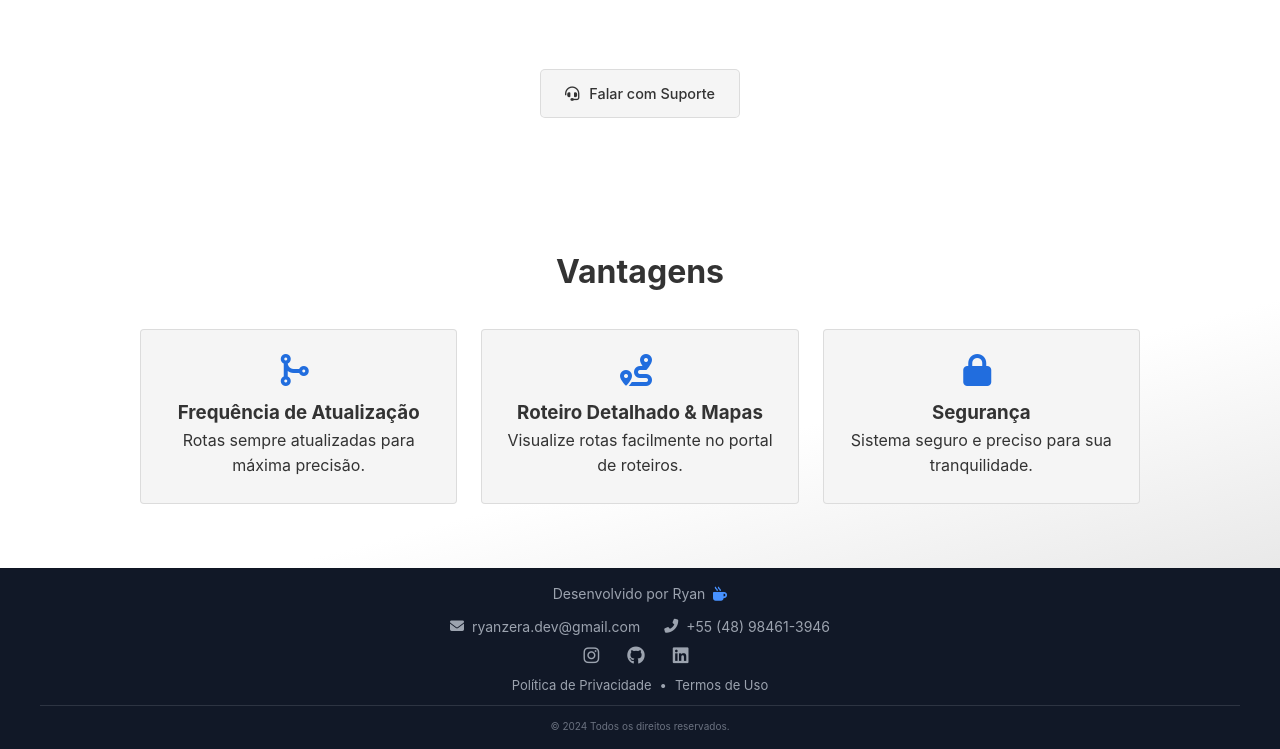
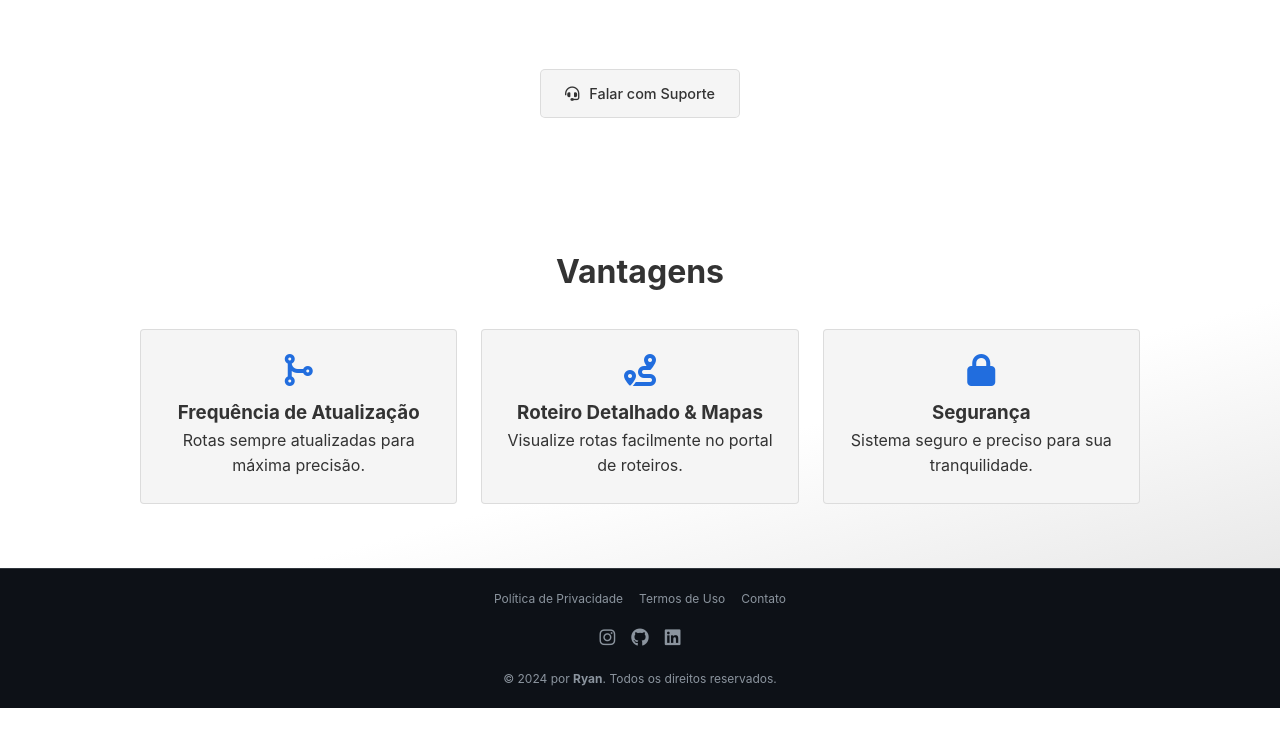
Before and after one commit to euoryan/portaldopassageiro, a plain HTML site: page index.html in a window 1280 px wide. Shown: the part 1644-2393 px from the top of the page. After the commit the page ends 2352 px from the top, so only its background shows below. Drawn offline with Linux system fonts and the light colour scheme.

Commit message:
att footer #1

```diff
--- a/index.html
+++ b/index.html
@@ -263,169 +263,95 @@
         </div>
     </section>
 
-    <footer class="f">
-      <div class="notification">Copiado!</div>
+    <footer class="footer">
+      <style>
+        .footer {
+          margin-top: auto;
+          padding: 20px 0;
+          font-size: 12px;
+          color: #8b949e;
+          border-top: 1px solid #30363d;
+          background-color: #0d1117;
+          text-align: center;
+        }
 
-      <div class="w">
-        <p class="t">Desenvolvido por Ryan <i class="fa-solid fa-mug-hot"></i></p>
+        .footer-container {
+          max-width: 1200px;
+          margin: auto;
+          padding: 0 16px;
+          display: flex;
+          flex-direction: column;
+          gap: 16px;
+        }
 
-        <div class="c">
-          <button class="copy-btn" data-value="ryanzera.dev@gmail.com">
-            <i class="fas fa-envelope"></i>ryanzera.dev@gmail.com
-          </button>
-          <button class="copy-btn" data-value="+5548984613946">
-            <i class="fas fa-phone-alt"></i>+55 (48) 98461-3946
-          </button>
+        .footer-links,
+        .footer-icons {
+          display: flex;
+          justify-content: center;
+          gap: 16px;
+        }
+
+        .footer-links a,
+        .footer-icons a {
+          color: #8b949e;
+          text-decoration: none;
+          transition: color 0.3s;
+        }
+
+        .footer-links a:hover,
+        .footer-icons a:hover {
+          color: #ffffff;
+        }
+
+        .footer-icons a {
+          font-size: 18px;
+        }
+
+        .footer-rights {
+          font-size: 12px;
+          color: #8b949e;
+        }
+
+        .footer-rights a {
+          color: #8b949e;
+          font-weight: bold;
+          text-decoration: none;
+          transition: color 0.3s;
+        }
+
+        .footer-rights a:hover {
+          color: #ffffff;
+        }
+      </style>
+
+      <div class="footer-container">
+        <!-- Links -->
+        <div class="footer-links">
+          <a href="https://euoryan.com/politicadeprivacidade.html" target="_blank">Política de Privacidade</a>
+          <a href="https://euoryan.com/termosdeuso.html" target="_blank">Termos de Uso</a>
+          <a href="https://euoryan.com/contato.html" target="_blank">Contato</a>
         </div>
 
-        <div class="s">
-          <a href="https://www.instagram.com/euoryan/" aria-label="Instagram">
+        <!-- Ícones -->
+        <div class="footer-icons">
+          <a href="https://www.instagram.com/euoryan" target="_blank" aria-label="Instagram">
             <i class="fab fa-instagram"></i>
           </a>
-          <a href="https://github.com/euoryan" aria-label="GitHub">
+          <a href="https://github.com/euoryan" target="_blank" aria-label="GitHub">
             <i class="fab fa-github"></i>
           </a>
-          <a href="https://www.linkedin.com/in/euoryan/" aria-label="LinkedIn">
+          <a href="https://www.linkedin.com/in/euoryan" target="_blank" aria-label="LinkedIn">
             <i class="fab fa-linkedin"></i>
           </a>
         </div>
 
-        <div class="l">
-          <a href="assets/pages/politicadeprivacidade.html" target="_blank">Política de Privacidade</a>
-          <span>•</span>
-          <a href="assets/pages/termosdeuso.html" target="_blank">Termos de Uso</a>
-        </div>
-
-      <hr>
-
-      <div class="w">
-        <div class="cp">
-          <small>© 2024 Todos os direitos reservados.</small>
+        <!-- Direitos autorais -->
+        <div class="footer-rights">
+          <span>© 2024 por </span>
+          <a href="https://github.com/euoryan" target="_blank">Ryan</a>.
+          <span> Todos os direitos reservados.</span>
         </div>
       </div>
-
-      <style>
-        .f {
-          background: #111827;
-          color: #9CA3AF;
-          font: 14px Inter, sans-serif;
-          padding: 16px;
-          position: relative;
-        }
-        .notification {
-          position: fixed;
-          bottom: 20px;
-          left: 50%;
-          transform: translateX(-50%) translateY(100px);
-          background: #2e9aff;
-          color: white;
-          padding: 8px 16px;
-          border-radius: 4px;
-          opacity: 0;
-          transition: 0.3s;
-        }
-        .notification.show {
-          transform: translateX(-50%) translateY(0);
-          opacity: 1;
-        }
-        .w {
-          max-width: 1200px;
-          margin: auto;
-          text-align: center;
-        }
-        .t {
-          font-size: 14px;
-          margin: 0 0 16px;
-        }
-        .c {
-          display: flex;
-          gap: 24px;
-          justify-content: center;
-          margin-bottom: 12px;
-        }
-        .s {
-          display: flex;
-          gap: 20px;
-          justify-content: center;
-          font-size: 18px;
-          margin-bottom: 12px;
-        }
-        .l {
-          font-size: 13px;
-          display: flex;
-          gap: 8px;
-          justify-content: center;
-          margin-bottom: 12px;
-        }
-        hr {
-          border: 0;
-          height: 1px;
-          background: rgba(156, 163, 175, 0.2);
-          margin: 12px 0;
-        }
-        .cp {
-          color: #6B7280;
-          font-size: 12px;
-        }
-        a, .copy-btn {
-          color: inherit;
-          text-decoration: none;
-          display: inline-flex;
-          align-items: center;
-        }
-        .copy-btn {
-          background: none;
-          border: none;
-          cursor: pointer;
-          font: inherit;
-          padding: 0;
-        }
-        i {
-          margin-right: 8px;
-        }
-        .fa-mug-hot {
-          color: #4791ff;
-          animation: b 1s infinite;
-          margin-left: 4px;
-          margin-right: 0;
-        }
-        a:hover, .copy-btn:hover {
-          color: #fff;
-        }
-        @keyframes b {
-          50% {transform: scale(1.1)}
-        }
-        @media(max-width: 640px) {
-          .c {
-            flex-direction: column;
-            gap: 8px;
-            align-items: center;
-          }
-        }
-      </style>
-
-      <script>
-        const notification = document.querySelector('.notification');
-        let timeoutId;
-
-        document.querySelectorAll('.copy-btn').forEach(btn => {
-          btn.addEventListener('click', async () => {
-            const text = btn.getAttribute('data-value');
-            await navigator.clipboard.writeText(text);
-
-            // Limpa o timeout anterior se existir
-            if (timeoutId) clearTimeout(timeoutId);
-
-            // Mostra a notificação
-            notification.classList.add('show');
-
-            // Remove a notificação após 2 segundos
-            timeoutId = setTimeout(() => {
-              notification.classList.remove('show');
-            }, 2000);
-          });
-        });
-      </script>
     </footer>
     <script src="script.js"></script>
 </body>
```
